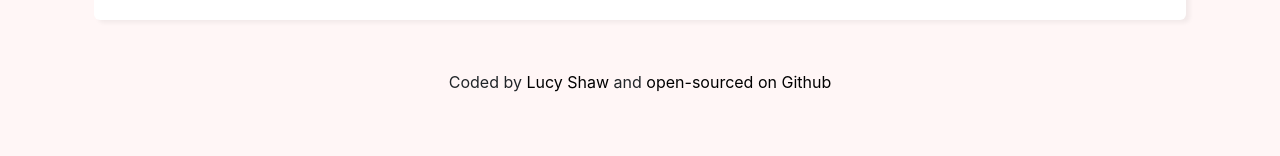
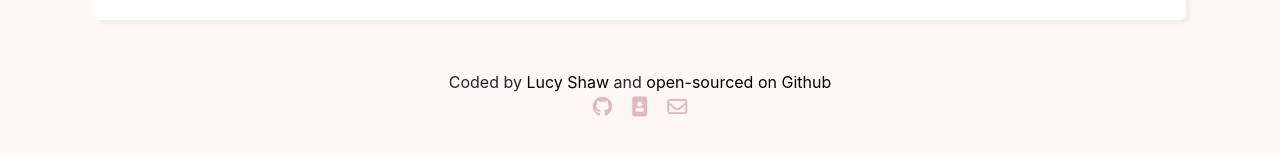
Before and after one commit to Pumpkin92/dictionary-project, a React (Create React App) app: page / in a window 1280 px wide. Shown: the part 176-332 px from the top of the page. Built offline with nearby package versions, Linux system fonts and the light colour scheme; no server answers.

Commit message:
created footer component

```diff
--- a/public/index.html
+++ b/public/index.html
@@ -15,6 +15,10 @@
       integrity="sha384-1BmE4kWBq78iYhFldvKuhfTAU6auU8tT94WrHftjDbrCEXSU1oBoqyl2QvZ6jIW3"
       crossorigin="anonymous"
     />
+    <script
+      src="https://kit.fontawesome.com/bacbe283bc.js"
+      crossorigin="anonymous"
+    ></script>
     <link rel="apple-touch-icon" href="%PUBLIC_URL%/logo192.png" />
     <!--
       manifest.json provides metadata used when your web app is installed on a
--- a/src/App.css
+++ b/src/App.css
@@ -1,8 +1,8 @@
-a {
+.App a {
   text-decoration: none;
   color: black;
 }
 
-a:hover {
+.App a:hover {
   font-weight: bold;
 }
--- a/src/App.js
+++ b/src/App.js
@@ -1,5 +1,6 @@
 import "./App.css";
 import Dictionary from "./Dictionary";
+import Footer from "./Footer";
 
 function App() {
   return (
@@ -10,23 +11,8 @@ function App() {
         <main>
           <Dictionary defaultWord="sunset" />
         </main>
-        <footer className="text-center">
-          Coded by{" "}
-          <a
-            href="https://elastic-tesla-33daed.netlify.app/"
-            target="_blank"
-            rel="noreferrer"
-          >
-            Lucy Shaw{" "}
-          </a>
-          and{" "}
-          <a
-            href="https://github.com/Pumpkin92/dictionary-project"
-            target="_blank"
-            rel="noreferrer"
-          >
-            open-sourced on Github
-          </a>
+        <footer>
+          <Footer />
         </footer>
       </div>
     </div>
--- a/src/Dictionary.js
+++ b/src/Dictionary.js
@@ -15,7 +15,6 @@ export default function Dictionary(props) {
   }
 
   function handlePhotoResponse(response) {
-    console.log(response.data);
     setPhotos(response.data.photos);
   }
 
--- /dev/null
+++ b/src/Footer.css
@@ -0,0 +1,23 @@
+.footer a {
+  text-decoration: none;
+  color: black;
+}
+
+.footer a:hover {
+  font-weight: bold;
+}
+
+.footer i {
+  padding: 10px;
+  color: #e0baba;
+}
+
+.footer .fa-envelope:hover {
+  color: #c99696;
+}
+.footer .fa-portrait:hover {
+  color: #c99696;
+}
+.footer .fa-github:hover {
+  color: #c99696;
+}
--- /dev/null
+++ b/src/Footer.js
@@ -0,0 +1,52 @@
+import React from "react";
+import "./Footer.css";
+
+export default function Footer() {
+  return (
+    <div className="text-center">
+      Coded by{" "}
+      <a
+        href="https://elastic-tesla-33daed.netlify.app/"
+        target="_blank"
+        rel="noreferrer"
+      >
+        Lucy Shaw{" "}
+      </a>
+      and{" "}
+      <a
+        href="https://github.com/Pumpkin92/dictionary-project"
+        target="_blank"
+        rel="noreferrer"
+      >
+        open-sourced on Github
+      </a>
+      <div className="fontAwesomeIcon footer">
+        <a
+          className="icon-link"
+          href="https://github.com/Pumpkin92/"
+          target="_blank"
+          rel="noreferrer"
+          title="GitHub"
+        >
+          <i className="fab fa-github fa-lg"></i>
+        </a>
+        <a
+          className="icon-link"
+          href="https://elastic-tesla-33daed.netlify.app/"
+          target="_blank"
+          rel="noreferrer"
+          title="Portfolio"
+        >
+          <i className="fas fa-portrait fa-lg"></i>
+        </a>
+        <a
+          className="icon-link"
+          href="mailto:lucy.shaw@live.co.uk"
+          title="Email"
+        >
+          <i className="far fa-envelope fa-lg"></i>
+        </a>
+      </div>
+    </div>
+  );
+}
```
Also changed, not shown: public/manifest.json.
